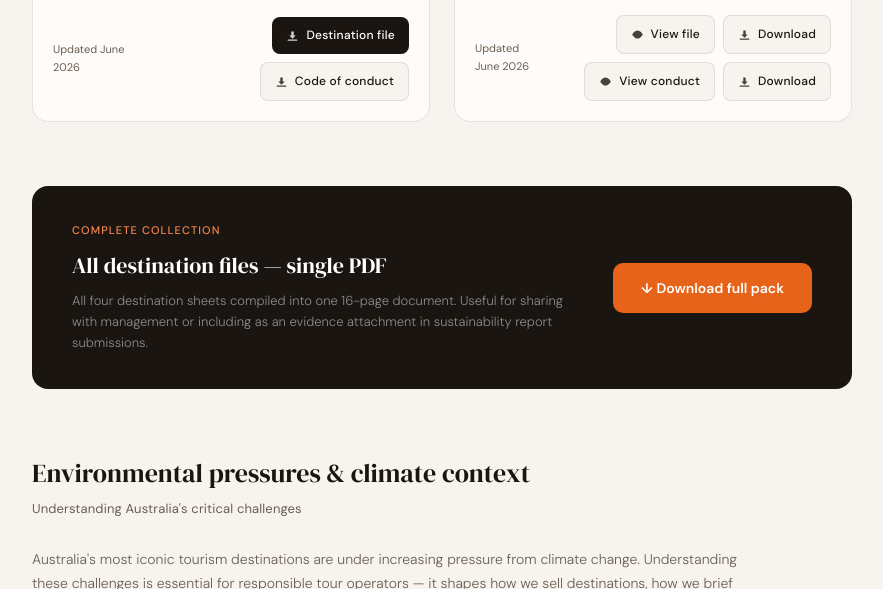
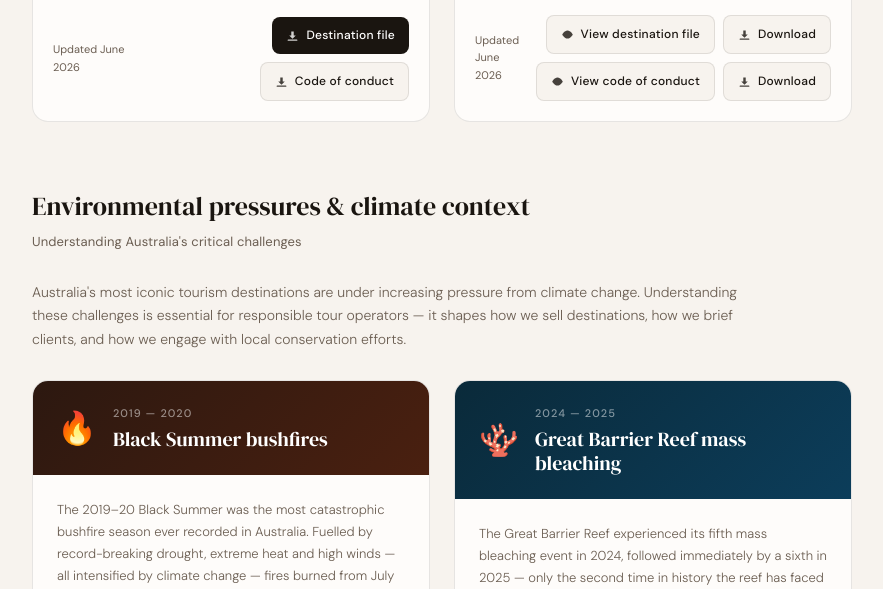
Before and after one commit to australia-inbound/OJ-Sustainability-Hub, a plain HTML site: page index.html in a window 1280 px wide. Shown: the part 1476-2065 px from the top of the page, without its empty margins (198-1081 px from the left). Drawn offline with Linux system fonts and the light colour scheme.

Commit message:
Add files via upload

```diff
--- a/index.html
+++ b/index.html
@@ -201,7 +201,7 @@ footer { background: var(--dark); padding: 40px; color: rgba(255,255,255,0.4); f
       </div>
       <div class="stat-divider"></div>
       <div class="stat">
-        <span class="stat-num">May 2026</span>
+        <span class="stat-num">June 2026</span>
         <span class="stat-label">Last updated</span>
       </div>
     </div>
@@ -340,7 +340,7 @@ footer { background: var(--dark); padding: 40px; color: rgba(255,255,255,0.4); f
           <div class="dest-buttons">
             <a href="kangarooisland_sheet.html" target="_blank" class="dest-download view">
               <svg viewBox="0 0 16 16" fill="currentColor"><path d="M8 5a3 3 0 100 6 3 3 0 000-6zm0 5a2 2 0 110-4 2 2 0 010 4z"/><path d="M1.5 8S4 3 8 3s6.5 5 6.5 5S12 13 8 13 1.5 8 1.5 8z"/></svg>
-              View file
+              View destination file
             </a>
             <a href="Orange_Journeys_Destination_KangarooIsland_2026.pdf" class="dest-download secondary" download>
               <svg viewBox="0 0 16 16" fill="currentColor"><path d="M8 12l-4-4h2.5V3h3v5H12L8 12z"/><rect x="2" y="13" width="12" height="1.5" rx="0.75"/></svg>
@@ -348,7 +348,7 @@ footer { background: var(--dark); padding: 40px; color: rgba(255,255,255,0.4); f
             </a>
             <a href="kangarooisland_conduct.html" target="_blank" class="dest-download view">
               <svg viewBox="0 0 16 16" fill="currentColor"><path d="M8 5a3 3 0 100 6 3 3 0 000-6zm0 5a2 2 0 110-4 2 2 0 010 4z"/><path d="M1.5 8S4 3 8 3s6.5 5 6.5 5S12 13 8 13 1.5 8 1.5 8z"/></svg>
-              View conduct
+              View code of conduct
             </a>
             <a href="KangarooIsland_VisitorCodeOfConduct.pdf" class="dest-download secondary" download>
               <svg viewBox="0 0 16 16" fill="currentColor"><path d="M8 12l-4-4h2.5V3h3v5H12L8 12z"/><rect x="2" y="13" width="12" height="1.5" rx="0.75"/></svg>
@@ -360,16 +360,6 @@ footer { background: var(--dark); padding: 40px; color: rgba(255,255,255,0.4); f
 
     </div>
   </section>
-
-  <!-- FULL PACK -->
-  <div class="pack-section">
-    <div class="pack-text">
-      <div class="pack-label">Complete collection</div>
-      <div class="pack-title">All destination files — single PDF</div>
-      <div class="pack-desc">All four destination sheets compiled into one 16-page document. Useful for sharing with management or including as an evidence attachment in sustainability report submissions.</div>
-    </div>
-    <a href="Orange_Journeys_Destination_Files_2026.pdf" class="pack-download" download>↓ Download full pack</a>
-  </div>
 
   <!-- ENVIRONMENTAL CHALLENGES -->
   <section id="environmental-challenges" class="env-section">
```
